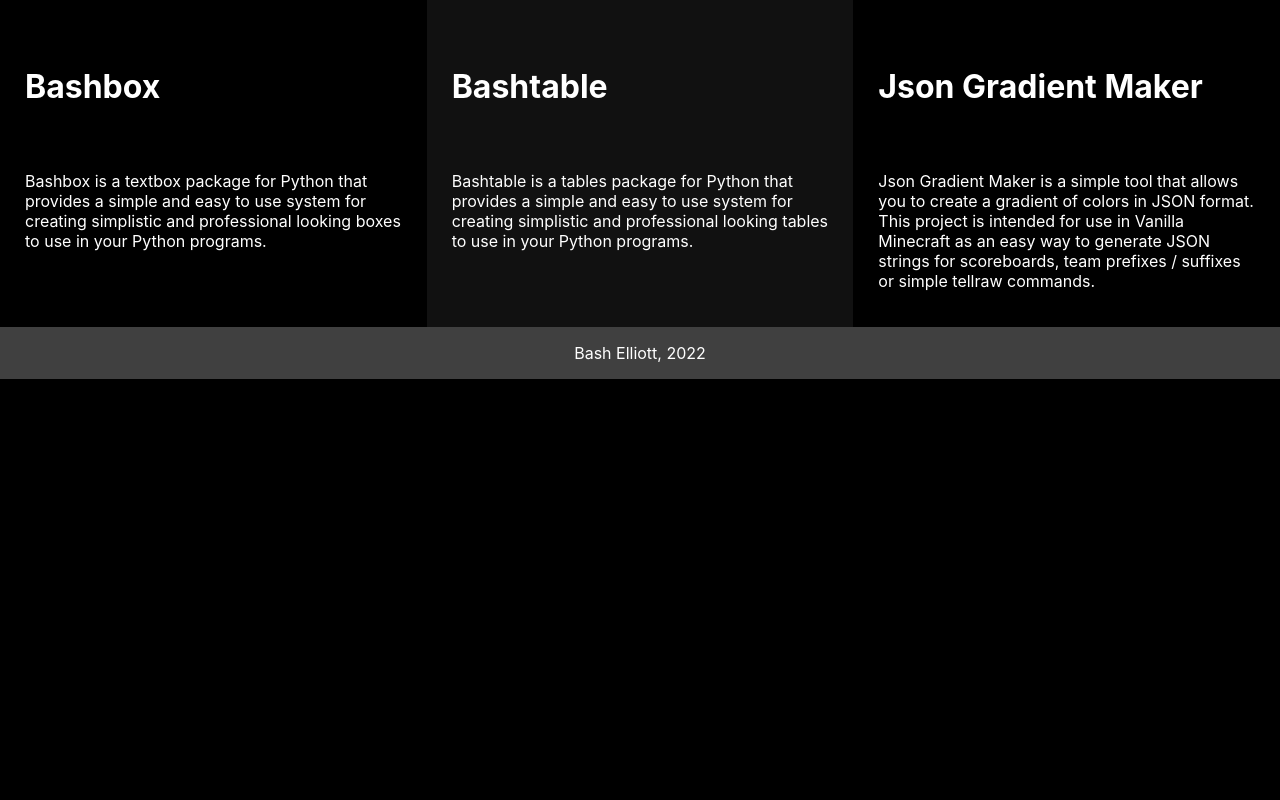
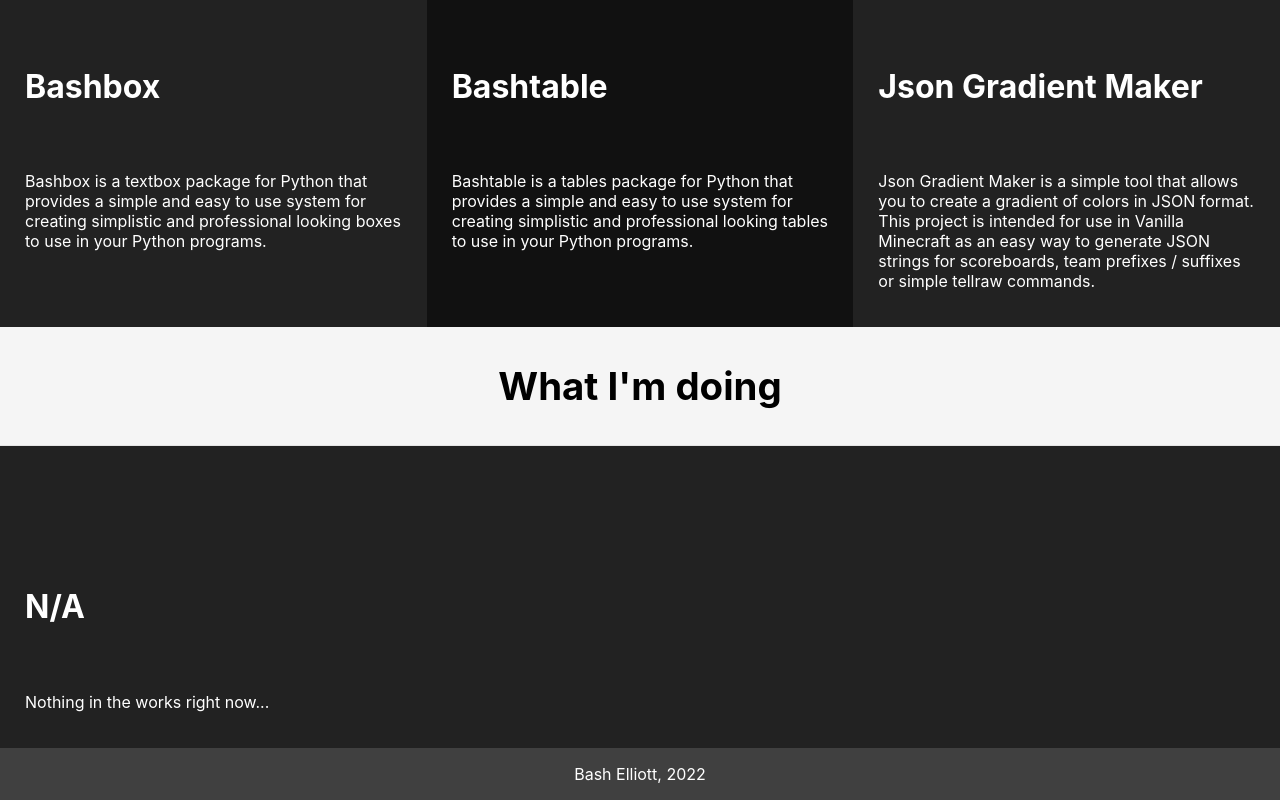
Before and after one commit to rackodo/rackodo-home-page, a Next.js app: page / in a window 1280 px wide. Shown: the part 1473-2273 px from the top of the page. Before the commit the page ends 1852 px from the top, so only its background shows below. Built offline with nearby package versions, Linux system fonts and the light colour scheme.

Commit message:
easy money

```diff
--- a/pages/index.js
+++ b/pages/index.js
@@ -35,6 +35,13 @@
 					</p>
 				</WorksItem>
 			</Works>
+			<Works title="What I'm doing">
+				<WorksItem
+				title="N/A"
+				href="https://github.com/raccter">
+					<p>Nothing in the works right now...</p>
+				</WorksItem>
+			</Works>
 			<Footer />
 		</div>
 	)
--- a/styles/Works.css
+++ b/styles/Works.css
@@ -55,3 +55,7 @@
 .worksItem:nth-child(even) {
     background-color: #111;
 }
+
+.worksItem:nth-child(odd) {
+    background-color: #222;
+}
```
